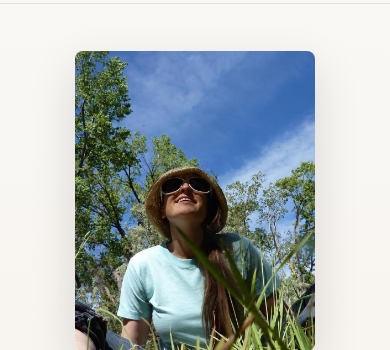
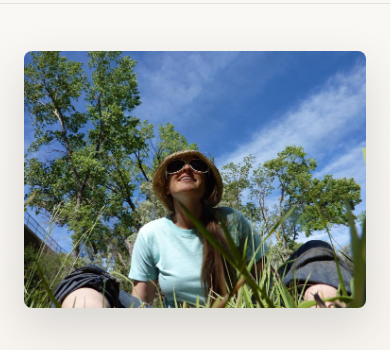
Before and after one commit to fidgetbot/gaeadenker, a plain HTML site: page index.html in a window 390 px wide. Shown: the part 61-411 px from the top of the page. Drawn offline with nearby package versions, Linux system fonts and the light colour scheme.

Commit message:
Refine author photo proportions

```diff
--- a/style.css
+++ b/style.css
@@ -206,9 +206,9 @@ em {
     max-width: var(--container-max);
     margin: 0 auto;
     display: grid;
-    grid-template-columns: 280px 1fr;
-    gap: 4rem;
-    align-items: start;
+    grid-template-columns: minmax(320px, 360px) 1fr;
+    gap: 3rem;
+    align-items: center;
 }
 
 .hero-image {
@@ -218,8 +218,9 @@ em {
 
 .author-headshot {
     display: block;
-    width: 280px;
-    height: 350px;
+    width: 100%;
+    height: auto;
+    aspect-ratio: 4 / 3;
     object-fit: cover;
     object-position: center;
     border-radius: 8px;
@@ -510,8 +511,8 @@ em {
     }
 
     .author-headshot {
-        width: 240px;
-        height: 300px;
+        width: min(100%, 420px);
+        height: auto;
     }
 
     .film-card {
```
